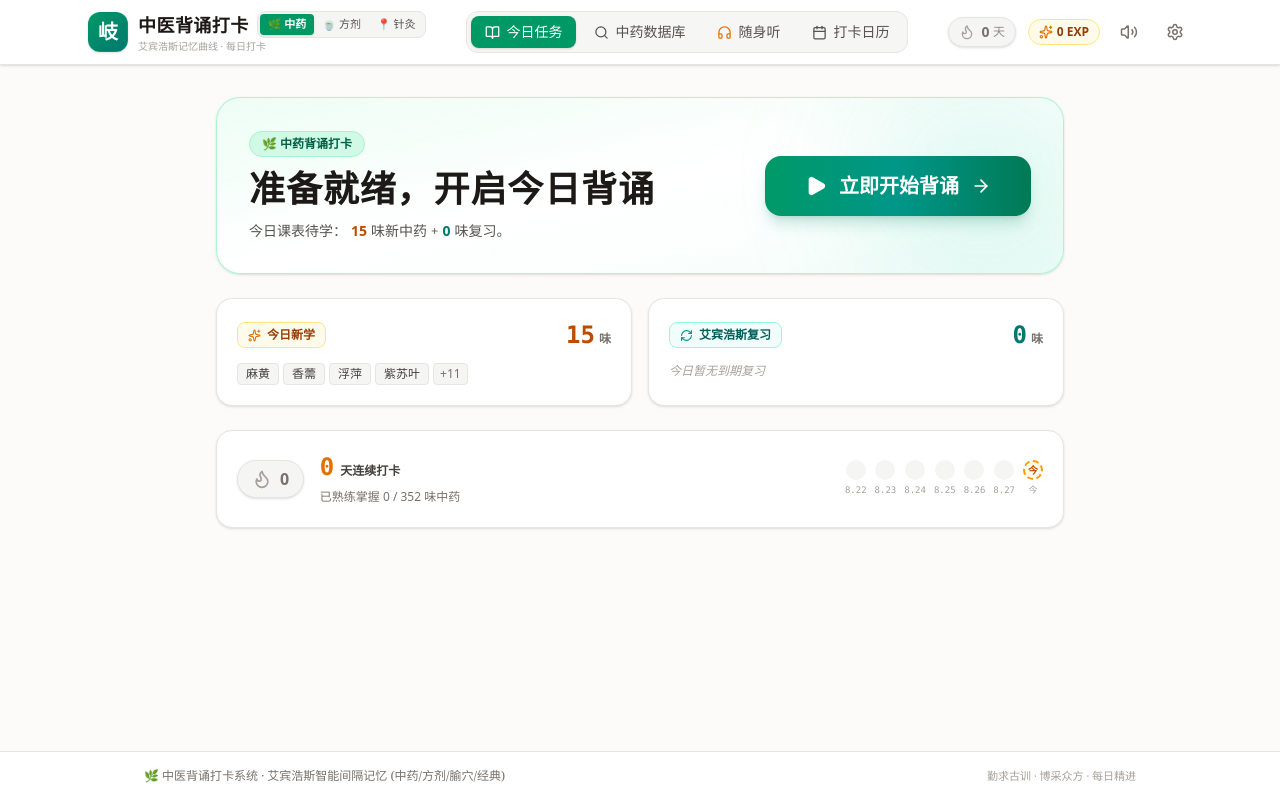
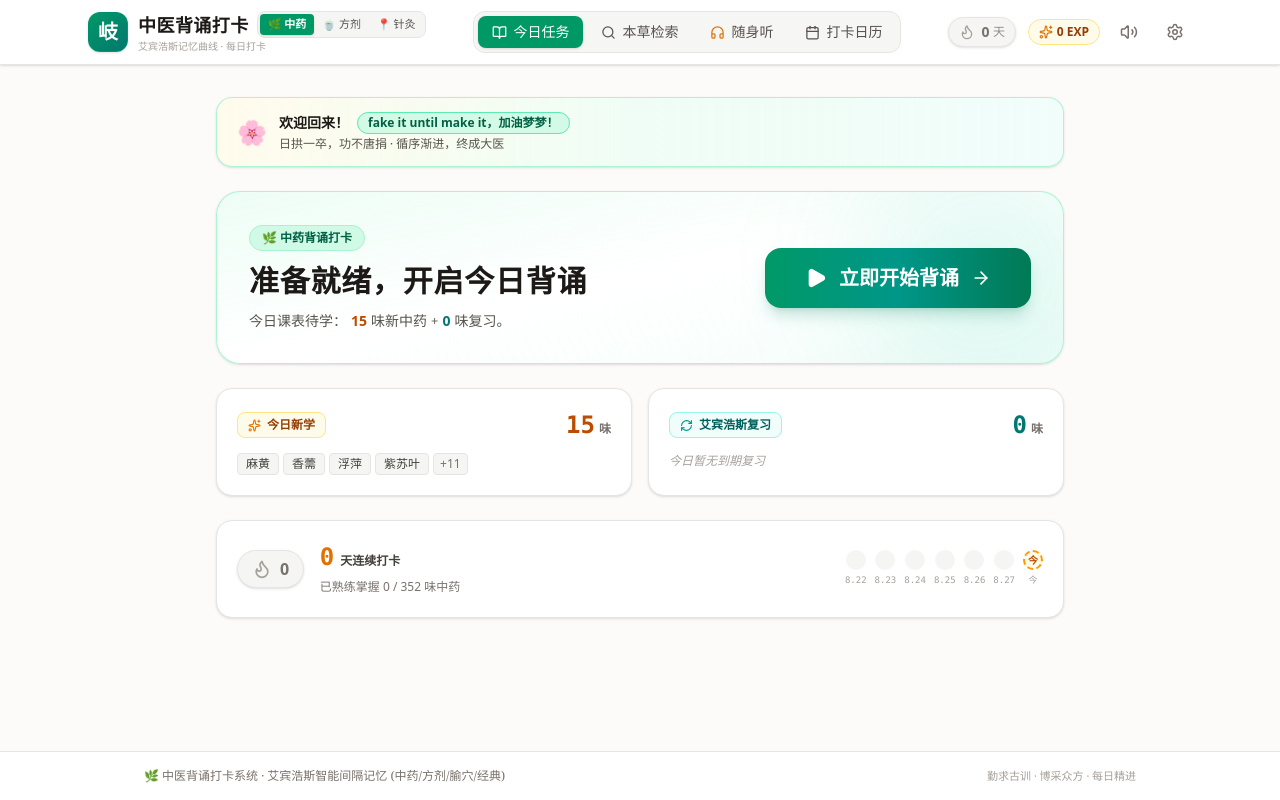
Before and after one commit to zhizhi-cym/my-first-app-chinese-medical, a React (Vite) app: page / in a window 1280 px wide. Built offline with nearby package versions, Linux system fonts and the light colour scheme.

Commit message:
feat: update UI components for improved readability
- Add warm welcome banner to dashboard
- Standardize library headers and search terminology
- Update library iconography and layout for consistency

```diff
--- a/src/components/AcupointLibrary.tsx
+++ b/src/components/AcupointLibrary.tsx
@@ -5,6 +5,7 @@ import {
   BookOpen,
   X,
   Sparkles,
+  Compass,
   Activity,
   MapPin,
   CheckCircle2,
@@ -115,24 +116,21 @@ export const AcupointLibrary: React.FC<AcupointLibraryProps> = ({
     <div className="max-w-6xl mx-auto px-4 sm:px-6 py-6 space-y-6 text-stone-900 animate-fade-in">
       {/* Header */}
       <div className="flex flex-col sm:flex-row sm:items-center justify-between gap-4 border-b border-stone-200 pb-4">
-        <div>
-          <h2 className="text-2xl font-serif font-bold text-stone-900 flex items-center gap-2">
-            <Activity className="text-teal-600" size={24} />
-            <span>针灸穴位数据库</span>
-            <span className="text-xs font-sans px-2.5 py-0.5 rounded-full bg-teal-100 text-teal-800 border border-teal-300 font-bold">
-              全量收录 361 十四经标准腧穴 + 38 经外奇穴
-            </span>
+        <div className="flex items-center gap-2.5 flex-wrap sm:flex-nowrap">
+          <h2 className="text-2xl font-serif font-bold text-stone-900 flex items-center gap-2.5 shrink-0">
+            <Compass className="text-teal-600" size={24} />
+            <span>穴位检索</span>
           </h2>
-          <p className="text-xs text-stone-600 mt-1">
-            十四经穴 361 穴全覆盖 · 经络循行 · 定位取穴要点 · 特定穴属性与歌诀速记
-          </p>
+          <span className="text-xs font-sans px-2.5 py-0.5 rounded-full bg-teal-100 text-teal-800 border border-teal-300 font-bold whitespace-nowrap shrink-0">
+            收录 361 个腧穴 + 38 个经外奇穴
+          </span>
         </div>
 
         {filteredAcupoints.length > 0 && (
           <button
             type="button"
             onClick={() => onStartCustomDrill(filteredAcupoints.map((a) => a.id))}
-            className="self-start sm:self-auto px-4 py-2 rounded-xl text-xs font-serif font-bold bg-teal-600 hover:bg-teal-500 text-white flex items-center gap-1.5 shadow-sm transition-colors"
+            className="self-start sm:self-auto px-4 py-2 rounded-xl text-xs font-serif font-bold bg-teal-600 hover:bg-teal-500 text-white flex items-center gap-1.5 shadow-sm transition-colors whitespace-nowrap cursor-pointer"
           >
             <BookOpen size={15} />
             <span>背诵当前筛选穴位 ({filteredAcupoints.length})</span>
--- a/src/components/DailyDashboard.tsx
+++ b/src/components/DailyDashboard.tsx
@@ -75,6 +75,24 @@ export const DailyDashboard: React.FC<DailyDashboardProps> = ({
 
   return (
     <div className="max-w-4xl mx-auto px-4 sm:px-6 py-6 sm:py-8 space-y-6 text-stone-900 animate-fade-in">
+      {/* 0. Warm Welcome Blessing Banner */}
+      <div className="bg-gradient-to-r from-amber-50/90 via-emerald-50/80 to-teal-50/90 border border-emerald-200/90 rounded-2xl px-4 sm:px-5 py-3.5 flex items-center justify-between shadow-sm">
+        <div className="flex items-center gap-3">
+          <span className="text-2xl select-none animate-bounce-short">🌸</span>
+          <div>
+            <div className="text-sm font-serif font-bold text-stone-900 flex flex-wrap items-center gap-2">
+              <span>欢迎回来！</span>
+              <span className="text-xs font-sans font-bold text-emerald-800 bg-emerald-100/90 px-2.5 py-0.5 rounded-full border border-emerald-300">
+                fake it until make it，加油梦梦！
+              </span>
+            </div>
+            <p className="text-xs text-stone-600 mt-0.5 font-serif">
+              日拱一卒，功不唐捐 · 循序渐进，终成大医
+            </p>
+          </div>
+        </div>
+      </div>
+
       {/* 1. Main Action Hero Banner: Start Studying Immediately */}
       <div className="relative overflow-hidden rounded-3xl bg-gradient-to-br from-emerald-50/90 via-white to-teal-50/70 border border-emerald-200/90 p-6 sm:p-8 shadow-sm">
         <div className="absolute top-0 right-0 -mt-12 -mr-12 w-64 h-64 bg-emerald-400/10 rounded-full blur-3xl pointer-events-none" />
@@ -88,11 +106,10 @@ export const DailyDashboard: React.FC<DailyDashboardProps> = ({
               </span>
             </div>
 
-            <h1 className="text-2xl sm:text-4xl font-serif font-extrabold text-stone-900 tracking-wide">
+            <h1 className="text-2xl sm:text-3xl font-serif font-extrabold text-stone-900 tracking-wide">
               {isCheckedInToday ? (
-                <span className="flex flex-col gap-1 sm:gap-1.5">
-                  <span>🎉 今日已打卡，</span>
-                  <span className="text-emerald-700 whitespace-nowrap">连胜达成！</span>
+                <span className="text-emerald-800 inline-block">
+                  🎉 今日已打卡，连胜达成！
                 </span>
               ) : (
                 '准备就绪，开启今日背诵'
--- a/src/components/FormulaLibrary.tsx
+++ b/src/components/FormulaLibrary.tsx
@@ -174,17 +174,14 @@ export const FormulaLibrary: React.FC<FormulaLibraryProps> = ({
     <div className="max-w-6xl mx-auto px-4 sm:px-6 py-6 space-y-6 text-stone-900 animate-fade-in">
       {/* Header */}
       <div className="flex flex-col sm:flex-row sm:items-center justify-between gap-4 border-b border-stone-200 pb-4">
-        <div>
-          <h2 className="text-2xl font-serif font-bold text-stone-900 flex items-center gap-2">
-            <FlaskConical className="text-amber-600" size={24} />
-            <span>方剂学数据库</span>
-            <span className="text-xs font-sans px-2.5 py-0.5 rounded-full bg-amber-100 text-amber-900 border border-amber-300 font-bold">
-              收录 {formulas.length} 首经典名方
-            </span>
+        <div className="flex items-center gap-2.5 flex-wrap sm:flex-nowrap">
+          <h2 className="text-2xl font-serif font-bold text-stone-900 flex items-center gap-2.5 shrink-0">
+            <Scroll className="text-amber-600" size={24} />
+            <span>方剂检索</span>
           </h2>
-          <p className="text-xs text-stone-600 mt-1">
-            涵盖解表、泻下、和解、清热、温里、补益等 20 大类名方、歌诀、主治与个性化药味/笔记管理
-          </p>
+          <span className="text-xs font-sans px-2.5 py-0.5 rounded-full bg-amber-100 text-amber-900 border border-amber-300 font-bold whitespace-nowrap shrink-0">
+            收录 {formulas.length} 首经典名方
+          </span>
         </div>
 
         <div className="flex items-center gap-2 self-start sm:self-auto">
--- a/src/components/HerbLibrary.tsx
+++ b/src/components/HerbLibrary.tsx
@@ -5,6 +5,7 @@ import {
   BookOpen,
   X,
   Sparkles,
+  Leaf,
 } from 'lucide-react';
 import { CardProgress, HerbItem } from '../types';
 import { CATEGORIES_LIST } from '../data/herbs';
@@ -74,23 +75,21 @@ export const HerbLibrary: React.FC<HerbLibraryProps> = ({
     <div className="max-w-6xl mx-auto px-4 sm:px-6 py-6 space-y-6 text-stone-900 animate-fade-in">
       {/* Header */}
       <div className="flex flex-col sm:flex-row sm:items-center justify-between gap-4 border-b border-stone-200 pb-4">
-        <div>
-          <h2 className="text-2xl font-serif font-bold text-stone-900 flex items-center gap-2">
-            <span>本草药材搜索</span>
-            <span className="text-xs font-sans px-2.5 py-0.5 rounded-full bg-emerald-100 text-emerald-800 border border-emerald-300 font-bold">
-              收录 {herbs.length} 味中药
-            </span>
+        <div className="flex items-center gap-2.5 flex-wrap sm:flex-nowrap">
+          <h2 className="text-2xl font-serif font-bold text-stone-900 flex items-center gap-2.5 shrink-0">
+            <Leaf className="text-emerald-600" size={24} />
+            <span>本草药材检索</span>
           </h2>
-          <p className="text-xs text-stone-600 mt-1">
-            快速搜索中药材、权威配图、药典性味归经、核心功效与记忆歌诀
-          </p>
+          <span className="text-xs font-sans px-2.5 py-0.5 rounded-full bg-emerald-100 text-emerald-800 border border-emerald-300 font-bold whitespace-nowrap shrink-0">
+            收录 {herbs.length} 味中药
+          </span>
         </div>
 
         {filteredHerbs.length > 0 && (
           <button
             type="button"
             onClick={() => onStartCustomDrill(filteredHerbs.map((h) => h.id))}
-            className="px-4 py-2 rounded-xl text-xs font-bold bg-emerald-600 hover:bg-emerald-500 text-white flex items-center gap-1.5 shadow-sm self-start sm:self-auto transition-colors"
+            className="px-4 py-2 rounded-xl text-xs font-bold bg-emerald-600 hover:bg-emerald-500 text-white flex items-center gap-1.5 shadow-sm self-start sm:self-auto transition-colors whitespace-nowrap cursor-pointer"
           >
             <BookOpen size={15} />
             <span>背诵当前检索结果 ({filteredHerbs.length}味)</span>
--- a/src/components/Navbar.tsx
+++ b/src/components/Navbar.tsx
@@ -140,10 +140,10 @@ export const Navbar: React.FC<NavbarProps> = ({
             <Search size={15} />
             <span>
               {currentModuleId === 'formulas'
-                ? '方剂数据库'
+                ? '方剂检索'
                 : currentModuleId === 'acupoints'
-                ? '穴位数据库'
-                : '中药数据库'}
+                ? '穴位检索'
+                : '本草检索'}
             </span>
           </button>
 
```
